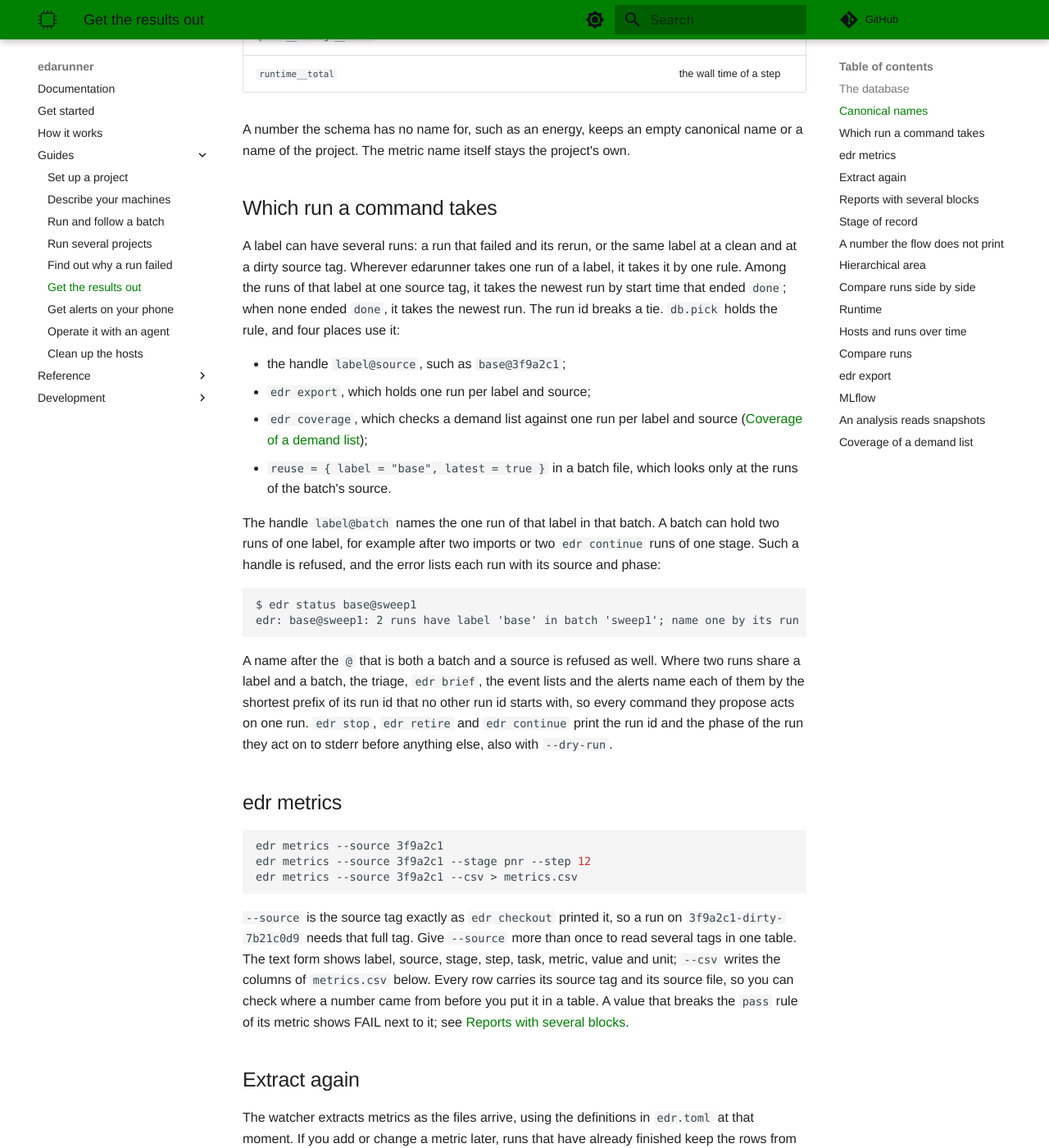
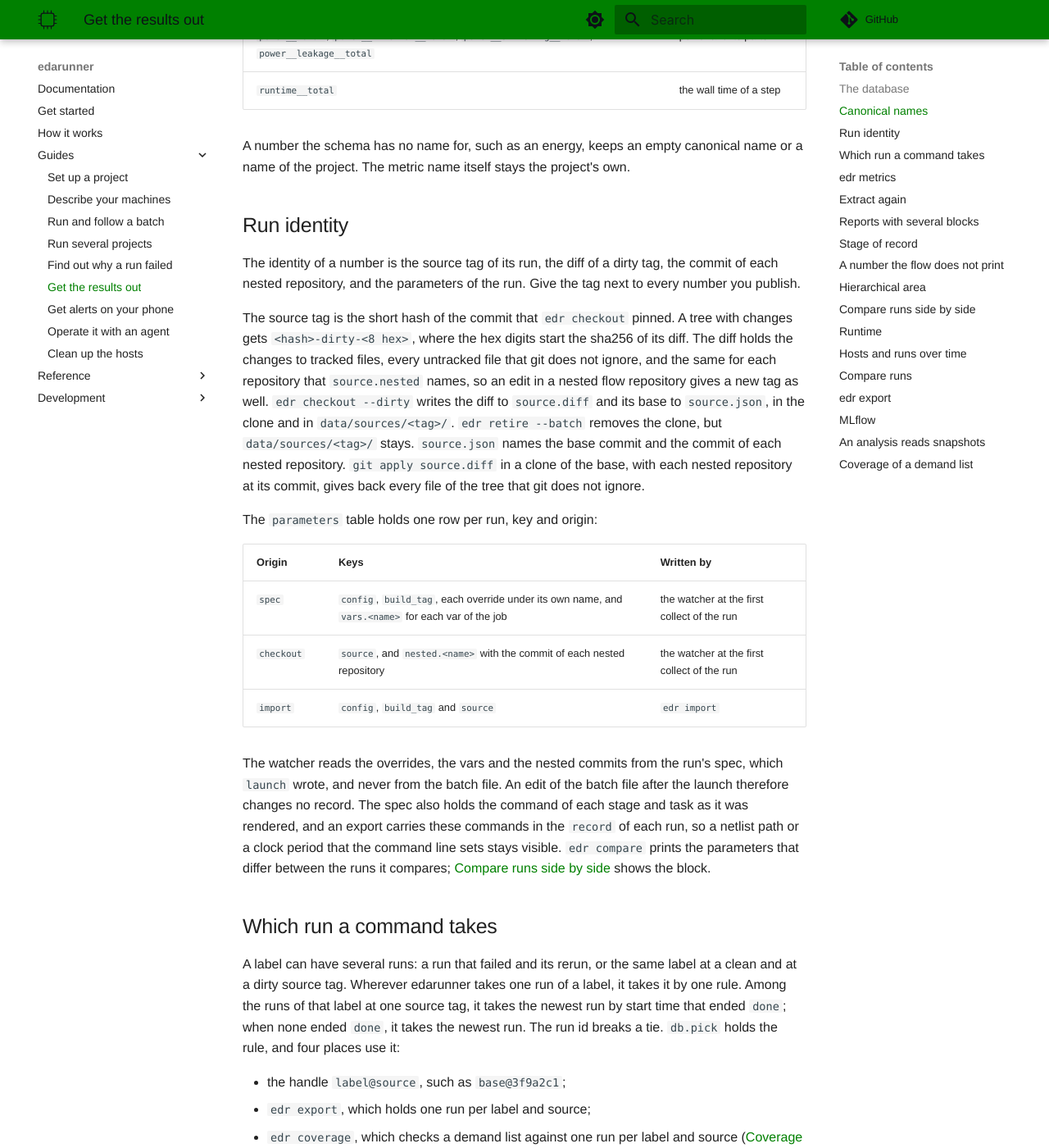
Before and after one commit to lionnus/edarunner, an MkDocs documentation site: the page built from docs/guides/results.md, in a window 1280 px wide and 1400 px high, scrolled down 1950 px. Shown: the whole window at 82% size. Built offline with MkDocs 1.6.1 and Material for MkDocs 9.7.7, drawn with Linux system fonts in a browser that asks for light colours; comment, search, counter and statistics services are not loaded; some of the changed text lies outside the part shown.

Commit message:
:memo: docs: Describe run identity, the origin of each parameter, the parameter lines of compare and the dirty sources of an export

````diff
--- a/docs/guides/results.md
+++ b/docs/guides/results.md
@@ -14,7 +14,7 @@
 | `batches` | batch | the project, the source tag, the pinned date, when it was retired |
 | `runs` | run | identity (label, config, build tag, source tag, dirty flag), host and root, phase, state, stage and step, exit, times, disk figures, task counts, `tree_id`, the cores the run reserved |
 | `stage_runs` | stage or task attempt of a run | status, start and end, exit, failure signature, log path |
-| `parameters` | key of a run | `config`, `build_tag`, `source` and each override, as text |
+| `parameters` | key and origin of a run | the parameters of the run as text, each with its origin; [Run identity](#run-identity) lists them |
 | `metrics` | number | run, stage, step, task, name, canonical name, value, unit, the source file, when it was extracted |
 | `artifacts` | collected file | path under `data/results/<run_id>/`, size, when, class (`always` or the `collect_on_request` name) |
 | `events` | action | time, actor (`user`, `watch`, `telegram`), run, kind, text with the `--why` |
@@ -52,6 +52,43 @@
 A number the schema has no name for, such as an energy, keeps an empty
 canonical name or a name of the project. The metric name itself stays the
 project's own.
+
+## Run identity
+
+The identity of a number is the source tag of its run, the diff of a
+dirty tag, the commit of each nested repository, and the parameters of
+the run. Give the tag next to every number you publish.
+
+The source tag is the short hash of the commit that `edr checkout`
+pinned. A tree with changes gets `<hash>-dirty-<8 hex>`, where the hex
+digits start the sha256 of its diff. The diff holds the changes to
+tracked files, every untracked file that git does not ignore, and the
+same for each repository that `source.nested` names, so an edit in a
+nested flow repository gives a new tag as well. `edr checkout --dirty`
+writes the diff to `source.diff` and its base to `source.json`, in the
+clone and in `data/sources/<tag>/`. `edr retire --batch` removes the
+clone, but `data/sources/<tag>/` stays. `source.json` names the base
+commit and the commit of each nested repository. `git apply source.diff`
+in a clone of the base, with each nested repository at its commit, gives
+back every file of the tree that git does not ignore.
+
+The `parameters` table holds one row per run, key and origin:
+
+| Origin | Keys | Written by |
+|---|---|---|
+| `spec` | `config`, `build_tag`, each override under its own name, and `vars.<name>` for each var of the job | the watcher at the first collect of the run |
+| `checkout` | `source`, and `nested.<name>` with the commit of each nested repository | the watcher at the first collect of the run |
+| `import` | `config`, `build_tag` and `source` | `edr import` |
+
+The watcher reads the overrides, the vars and the nested commits from the
+run's spec, which `launch` wrote, and never from the batch file. An edit
+of the batch file after the launch therefore changes no record. The
+spec also holds the command of each stage and task as it was rendered,
+and an export carries these commands in the `record` of each run, so a
+netlist path or a clock period that the command line sets stays visible.
+`edr compare` prints the parameters that differ between the runs it
+compares; [Compare runs side by side](#compare-runs-side-by-side) shows
+the block.
 
 ## Which run a command takes
 
@@ -395,6 +432,23 @@
 cells         536547 (pnr 12)              536102 (pnr 12)                           -445  -0.1%
 ```
 
+Above the table, compare prints one line per parameter whose value
+differs between the runs, with the value of each run, or `-` for a run
+that lacks the key. The source is not repeated there, because the column
+names carry it. A difference in method, such as the netlist that a power
+run read, shows there as a line of its own. `--json` lists these
+parameters under `parameters`.
+
+```
+$ edr compare base@3f9a2c1 base@7c0d9e2 --metric energy_nj
+mixed sources: 3f9a2c1, 7c0d9e2
+parameter           base@3f9a2c1  base@7c0d9e2
+vars.netlist_stage  11            15
+
+metric     task     base@3f9a2c1  base@7c0d9e2  Δ base@7c0d9e2    Δ %
+energy_nj  k_small         412.7         446.1            33.4  +8.1%
+```
+
 ## Runtime
 
 `edr runtime <handle>` prints where the time of a run went: a row per
@@ -486,13 +540,17 @@
   manifest.json
   runs.csv
   metrics.csv
-  <label>/...           the collected files of that run
+  parameters.csv
+  sources/<tag>/source.diff   the diff of each dirty source
+  <label>/...                 the collected files of that run
 ```
 
 | File | Holds |
 |---|---|
-| `manifest.json` | `producer`, `created`, `schema` (2), `project`, `sources`, `runs` (id, label, config, build tag, source, host, phase, and a `record`), `tables` with the row counts, `files` with path, size and sha256, `incomplete` with every exported run whose phase is not `done`, and `skipped` with the other runs of each label and source; an entry of `incomplete` or `skipped` holds the run id, label, source and phase |
-| `runs.csv` | `run_id,label,config,build_tag,source,host,phase,started,ended` |
+| `manifest.json` | `producer`, `created`, `schema` (2), `project`, `sources`, `runs` (id, label, config, build tag, source, host, phase, and a `record`), `tables` with the row counts, `dirty_sources` with the base, the nested commits and the sha256 of the diff of each dirty source, `files` with path, size and sha256, `incomplete` with every exported run whose phase is not `done`, and `skipped` with the other runs of each label and source; an entry of `incomplete` or `skipped` holds the run id, label, source and phase |
+| `runs.csv` | `run_id,label,config,build_tag,source,host,phase,started,ended,batch,dirty,tree_id,retired`; `retired` is 1 for a run that was retired, or whose batch was |
+| `parameters.csv` | `run_id,label,source,key,value,origin`, the rows of the `parameters` table for each exported run |
+| `sources/<tag>/source.diff` | the copy of `data/sources/<tag>/source.diff` for each dirty source |
 | `metrics.csv` | `run_id,label,config,source,stage,step,task,metric,canonical,value,unit,source_file,record`; `record` marks the [step of record](#stage-of-record) |
 | `<label>/` | `data/results/<run_id>/` of that run, without `log/` and `*.log` unless `--with-logs`; `<label>@<source>/` when the runs come from more than one tag |
 
@@ -512,7 +570,13 @@
 A run's `record` holds what made it, as far as edarunner knows it: the
 host, the start and end, the edarunner version and the sha256 of the
 driver from the spec, the version of each tool that the site file gives
-for the host, and the start, end and status of each stage.
+for the host, the start, end and status of each stage, and under
+`commands` the command of each stage and task as the spec rendered it.
+
+A dirty source backs a published number only when the export carries
+its diff. Its entry in `dirty_sources` has a `diff_sha256` of `null`
+when edarunner never kept the diff, as for a dirty tag that `edr import`
+recorded.
 
 The directory is written under a temporary name and renamed at the end,
 so a reader never sees a half snapshot. A `--out` that exists and is not
@@ -557,7 +621,8 @@
 changes with every watcher cycle and a number you quote must stay the
 number you read. Instead, the analysis keeps one snapshot per
 source under its own `data/`, pinned by the source tag. Every table and
-figure comes from `runs.csv` and `metrics.csv` of that snapshot:
+figure comes from `runs.csv`, `metrics.csv` and `parameters.csv` of
+that snapshot:
 
 ```
 report/
````
Also changed, not shown: docs/guides/cleanup.md (+3 -1 lines), docs/guides/run.md (+3 -2 lines), docs/how-it-works.md (+14 -4 lines).
